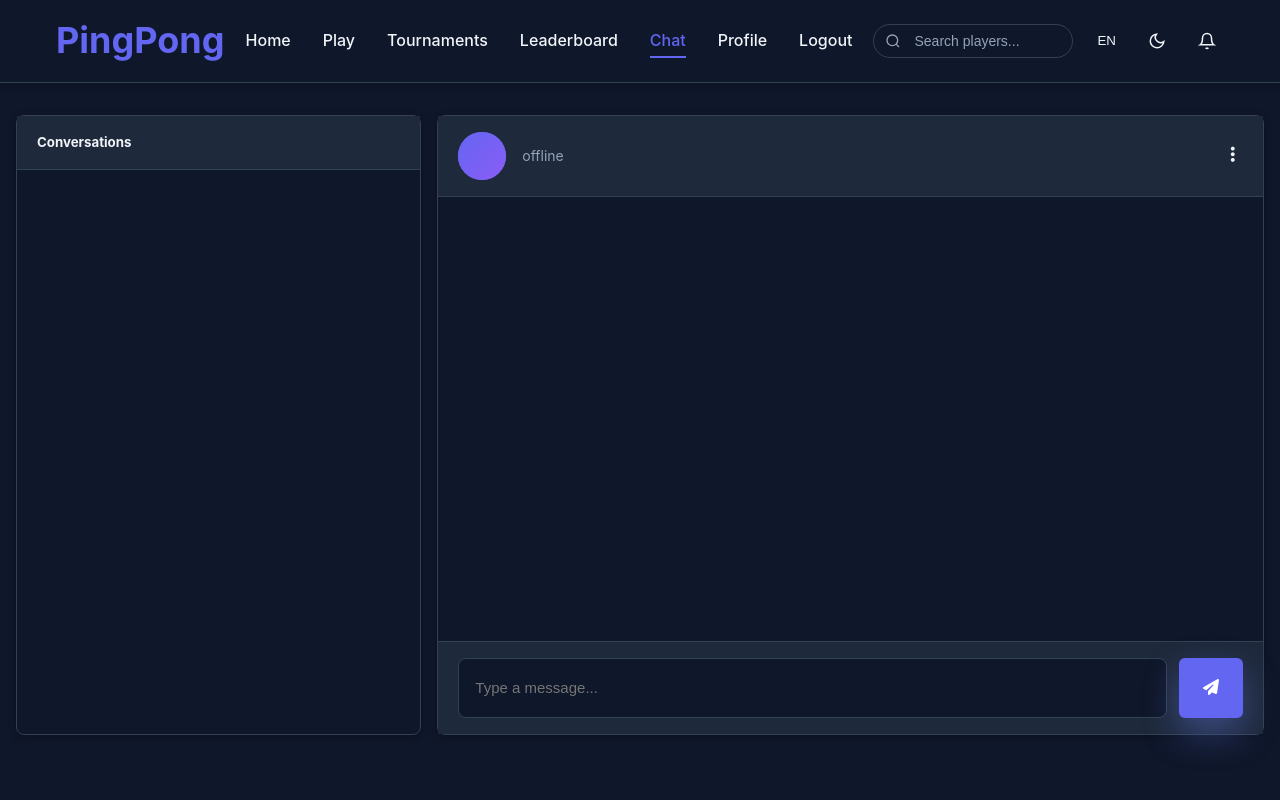
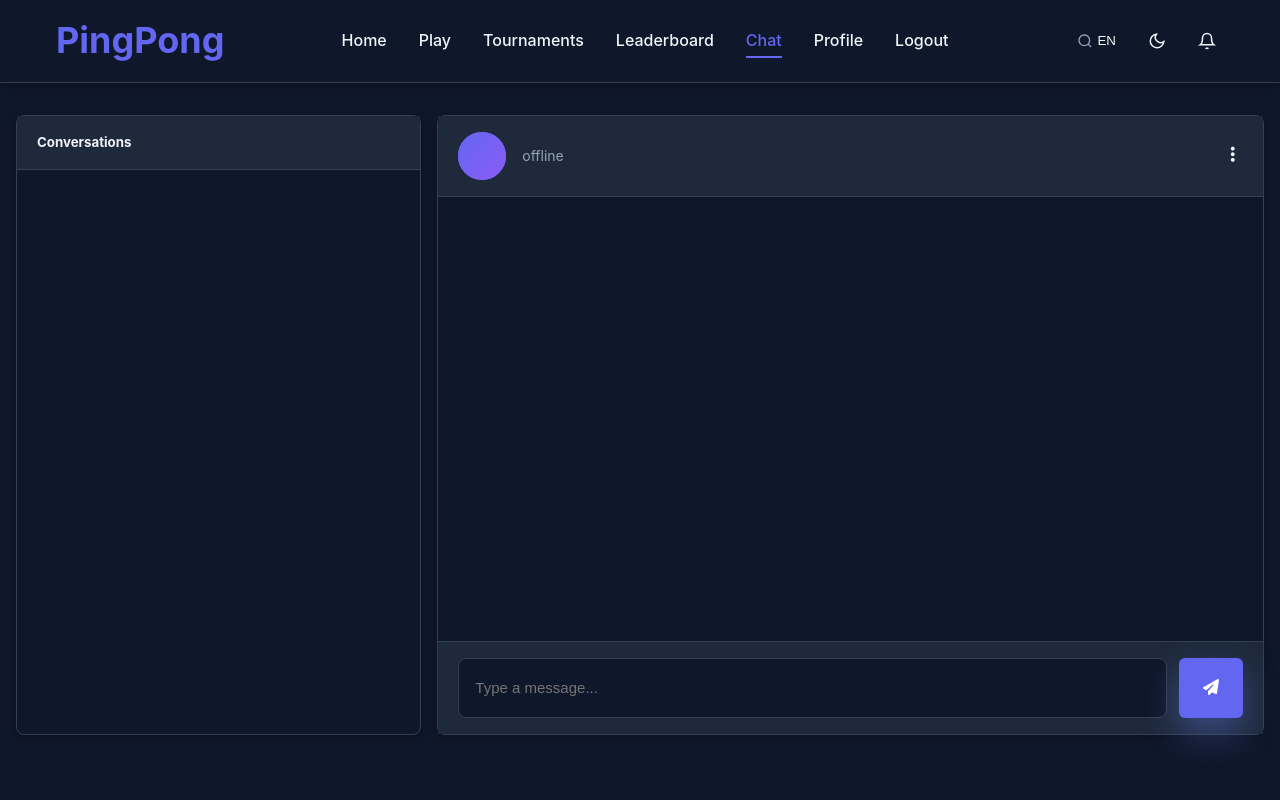
Before and after one commit to mel-mehdi/ping-pong, a React (Vite) app in the folder frontend/: page /chat in a window 1280 px wide. Shown: the top 800 px of the page. Built offline with nearby package versions, Linux system fonts and the light colour scheme; sample sign-in values are in the browser's storage.

Commit message:
feat(nav): add collapsible search icon toggle and collapsed styles

```diff
--- a/frontend/src/components/Navbar.jsx
+++ b/frontend/src/components/Navbar.jsx
@@ -1,4 +1,4 @@
-import { useState, useEffect } from 'react';
+import { useState, useEffect, useRef } from 'react';
 import { Link, useLocation } from 'react-router-dom';
 import { useAuth } from '../contexts/AuthContext';
 import { useLanguage } from '../contexts/LanguageContext';
@@ -18,6 +18,8 @@ const Navbar = () => {
     const [isSearching, setIsSearching] = useState(false);
     const [searchSource, setSearchSource] = useState('backend');
     const [pendingInvites, setPendingInvites] = useState([]);
+    const [searchExpanded, setSearchExpanded] = useState(false);
+    const searchInputRef = useRef(null);
 
     useEffect(() => {
         const savedTheme = localStorage.getItem('theme') || 'dark';
@@ -296,18 +298,26 @@ const Navbar = () => {
                         {isAuthenticated && (
                             <div className="nav-search-wrapper">
                                 <div className="nav-search-input-wrapper">
-                                    <svg className="nav-search-icon" width="16" height="16" viewBox="0 0 24 24" fill="none" stroke="currentColor" strokeWidth="2">
-                                        <circle cx="11" cy="11" r="8"></circle>
-                                        <path d="m21 21-4.35-4.35"></path>
-                                    </svg>
+                                    <button
+                                        type="button"
+                                        className="nav-search-toggle"
+                                        aria-label="Open search"
+                                        onClick={() => { setSearchExpanded(true); setTimeout(() => searchInputRef.current?.focus(), 0); }}
+                                    >
+                                        <svg className="nav-search-icon" width="16" height="16" viewBox="0 0 24 24" fill="none" stroke="currentColor" strokeWidth="2">
+                                            <circle cx="11" cy="11" r="8"></circle>
+                                            <path d="m21 21-4.35-4.35"></path>
+                                        </svg>
+                                    </button>
                                     <input
+                                        ref={searchInputRef}
                                         type="text"
-                                        className="nav-search-input"
+                                        className={`nav-search-input ${searchExpanded ? 'expanded' : 'collapsed'}`}
                                         placeholder={t('search.placeholder')}
                                         value={searchQuery}
                                         onChange={(e) => handleSearch(e.target.value)}
-                                        onFocus={() => searchQuery.length >= 1 && setShowSearchResults(true)}
-                                        onBlur={() => setTimeout(() => setShowSearchResults(false), 300)}
+                                        onFocus={() => { setSearchExpanded(true); searchQuery.length >= 1 && setShowSearchResults(true); }}
+                                        onBlur={() => setTimeout(() => { setShowSearchResults(false); if (!searchQuery) setSearchExpanded(false); }, 300)}
                                         autoComplete="off"
                                     />
                                 </div>
--- a/frontend/src/styles/main.css
+++ b/frontend/src/styles/main.css
@@ -231,7 +231,7 @@ body {
     background: var(--bg);
     color: var(--text);
     width: 200px;
-    transition: border-color 0.2s, box-shadow 0.2s;
+    transition: border-color 0.2s, box-shadow 0.2s, opacity 0.12s;
     font-size: 0.875rem;
 }
 
@@ -243,6 +243,34 @@ body {
     outline: none;
     border-color: var(--primary);
     box-shadow: 0 0 0 3px rgba(var(--primary-rgb), 0.1);
+}
+
+/* Collapsed search input behavior: show only icon, keep layout stable */
+.nav-search-toggle {
+    background: transparent;
+    border: none;
+    padding: 0.25rem;
+    display: inline-flex;
+    align-items: center;
+    justify-content: center;
+    cursor: pointer;
+    color: var(--text-muted);
+}
+
+.nav-search-input.collapsed {
+    width: 0 !important;
+    padding-left: 0 !important;
+    padding-right: 0 !important;
+    border: none !important;
+    opacity: 0;
+    visibility: hidden;
+    pointer-events: none;
+}
+
+.nav-search-input.expanded {
+    opacity: 1;
+    visibility: visible;
+    pointer-events: auto;
 }
 
 .nav-search-results {
```
